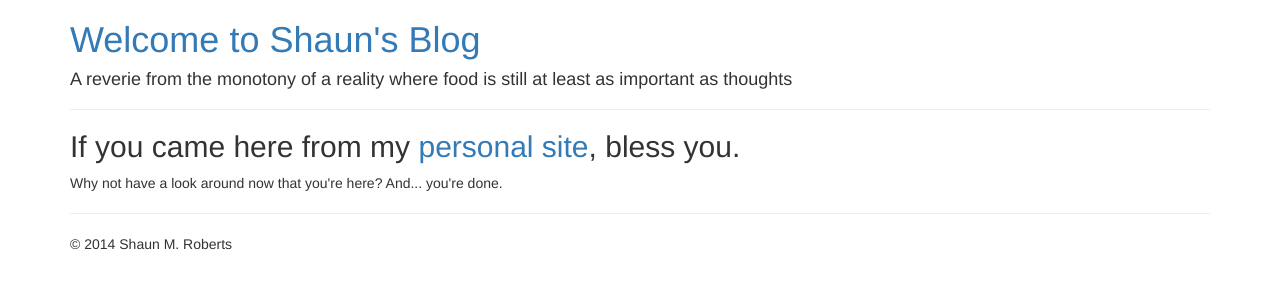
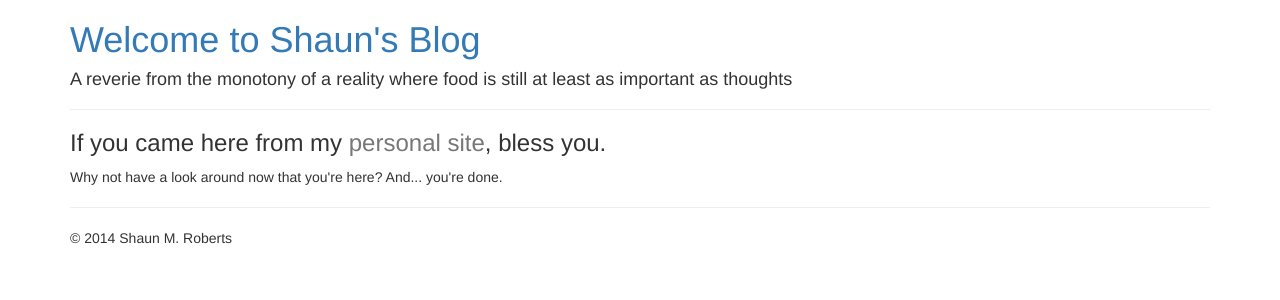
Before and after one commit to shaunmroberts1230/shaunmroberts1230.github.io, a Jekyll site: the page built from index.md, in a window 1280 px wide. Shown: the top 300 px of the page. Built offline with Jekyll 4.4.1, drawn with Linux system fonts in a browser that asks for light colours.

```diff
--- /dev/null
+++ b/Gemfile
@@ -0,0 +1 @@
+gem 'github-pages'
--- a/index.md
+++ b/index.md
@@ -1,5 +1,5 @@
 ---
 layout: default
 ---
-<h2>If you came here from my <a href="http://shaunmroberts.com">personal site</a>, bless you.</h2>
+<h3>If you came here from my <a href="http://shaunmroberts.com" target="_blank" class="text-muted">personal site</a>, bless you.</h3>
 <p>Why not have a look around now that you're here?  And... you're done.</p>
```
